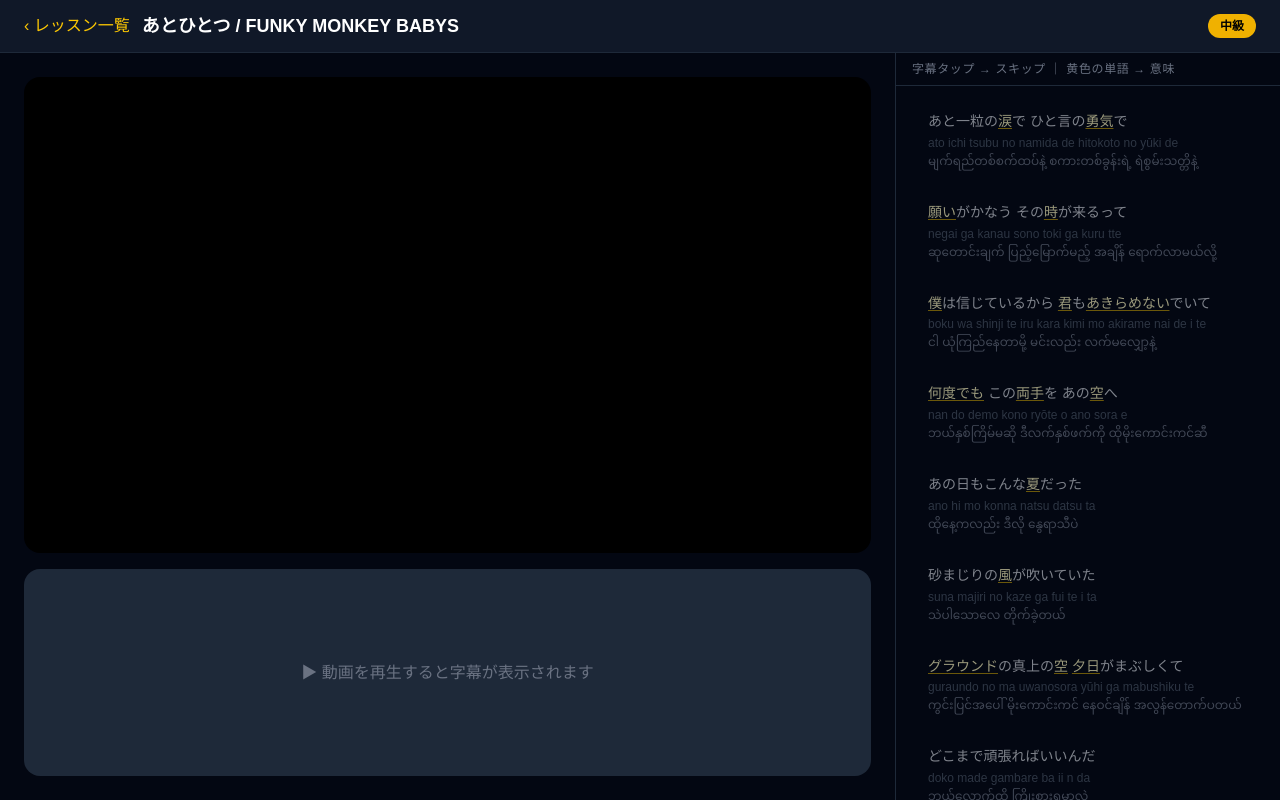
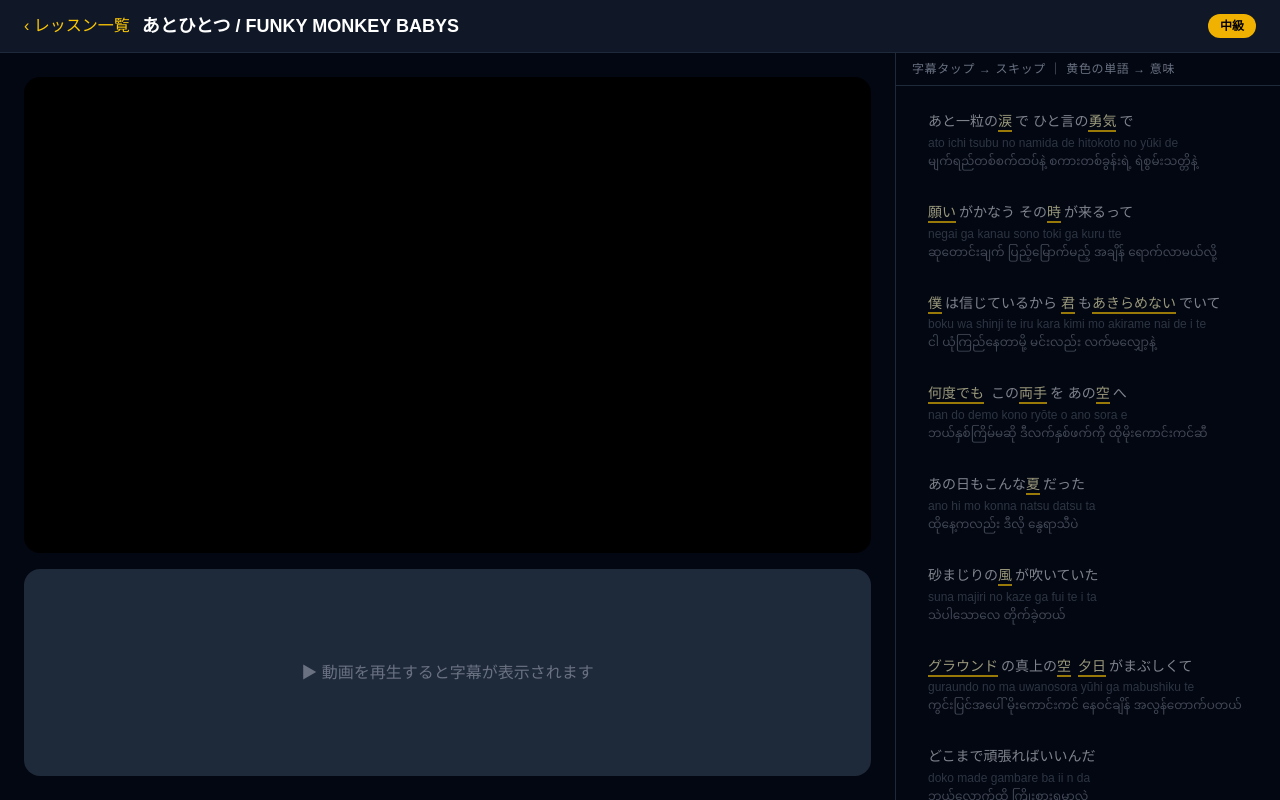
Before and after one commit to satoshomini/myanmar-japanese, a Next.js app: page /lesson/1 in a window 1280 px wide. Built offline with nearby package versions, Linux system fonts and the light colour scheme.

Commit message:
Dictionary highlights: border-b with gap (mr-[3px]) between adjacent words

```diff
--- a/app/lesson/[id]/page.tsx
+++ b/app/lesson/[id]/page.tsx
@@ -20,7 +20,7 @@ function renderWithDict(text: string, onWord: (word: string, meaning: string) =>
       spans.push(
         <span key={i}
           onClick={() => onWord(word, meaning)}
-          className="cursor-pointer underline decoration-yellow-400/70 underline-offset-2 text-yellow-100 hover:text-yellow-300 transition">
+          className="cursor-pointer text-yellow-100 hover:text-yellow-300 transition border-b-2 border-yellow-400 mr-[3px] pb-px">
           {word}
         </span>
       );
```
